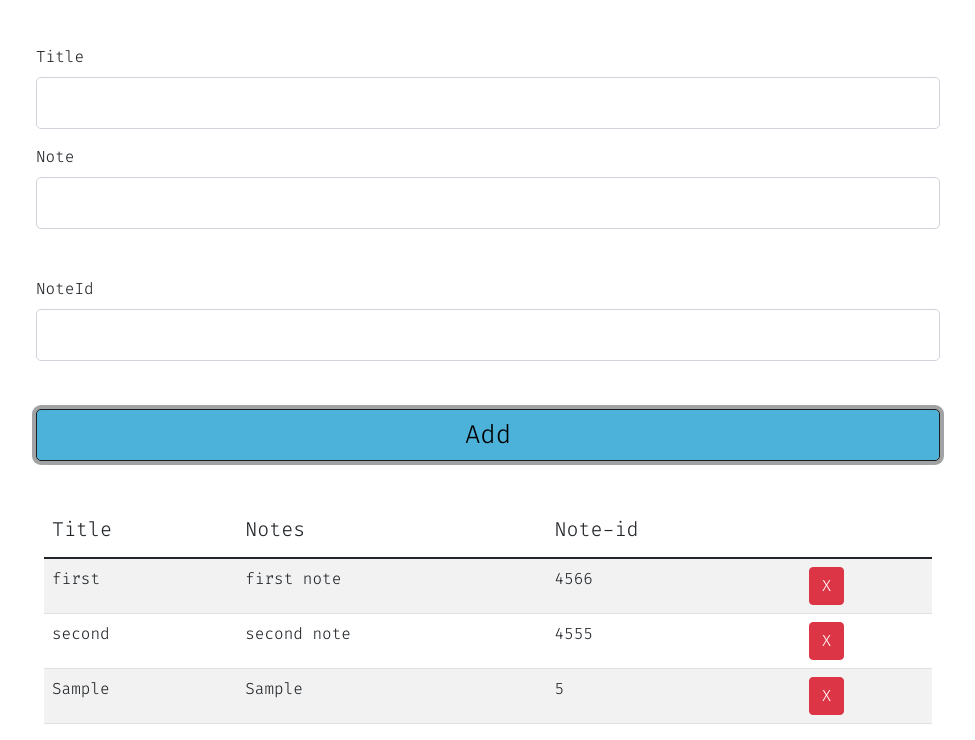
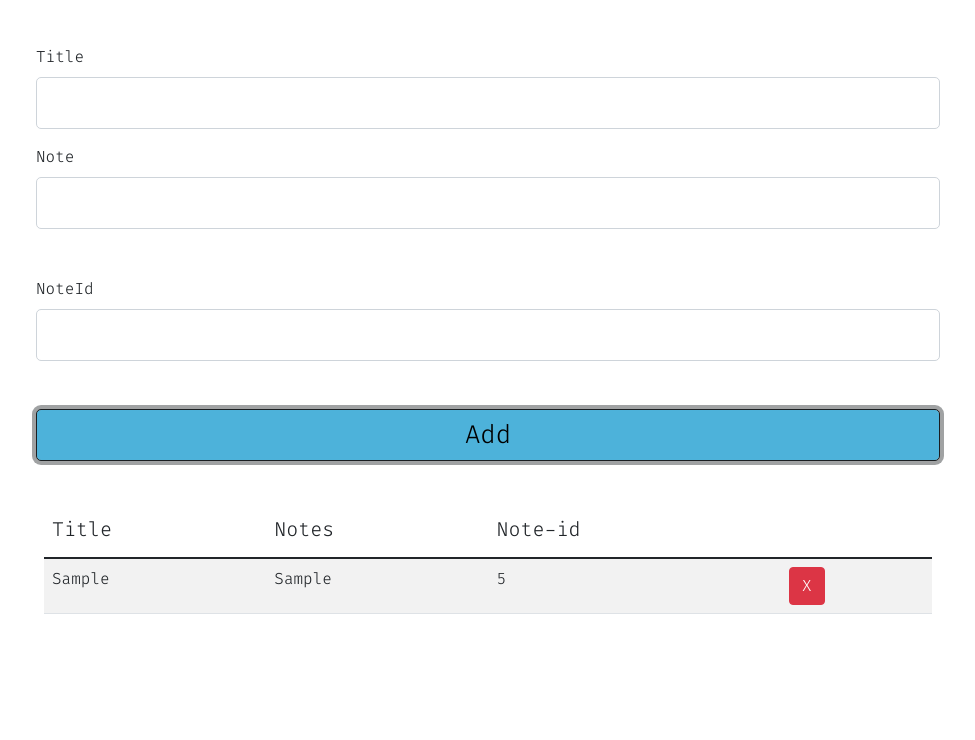
Before and after one commit to officialGanesh/Quick-Notes, a plain HTML site: page index.html in a window 1280 px wide. Both pictures are taken after typing "Sample", "Sample", "5" into the empty fields and a click on the input "Add". Shown: the part 107-847 px from the top of the page, without its empty margins (152-1127 px from the left). After the commit the page ends 800 px from the top, so only its background shows below. Drawn offline with nearby package versions, Linux system fonts and the light colour scheme.

Commit message:
Storage class

```diff
--- a/index.html
+++ b/index.html
@@ -36,6 +36,7 @@
           <form class="d-flex">
             <input
               class="form-control me-2"
+              id="query"
               type="search"
               placeholder="Search"
               aria-label="Search"
--- a/qNotes.js
+++ b/qNotes.js
@@ -9,22 +9,48 @@ class makeNotes{
 };
 
 
+// Storage
+class storage{
+
+    static getNotes(){
+        let notes;
+        if(localStorage.getItem('notes')===null){
+            notes = [];
+
+        }else{
+            notes = JSON.parse(localStorage.getItem("notes"));
+        }
+        return notes;
+    };
+
+    static addNotes(note){
+        let notes = storage.getNotes();
+        notes.push(note);
+        localStorage.setItem("notes",JSON.stringify(notes));
+    };
+
+    static removeNotes(num){
+
+        let notes = storage.getNotes();
+        notes.forEach((e,i)=>{
+            if(e.noteId==num){
+                notes.splice(i,1);
+            }
+        });
+        localStorage.setItem("notes",JSON.stringify(notes));
+
+    };
+
+}
+
+
+
 
 // User-interface
 class UI{
 
     static displayNotes(){
-        const notesList = [
-            {
-                title: "first",
-                note: "first note",
-                noteId: 4566,
-        },
-            {
-                title: "second",
-                note: "second note",
-                noteId: 4555,
-        }];
+        const notesList = storage.getNotes();
 
         let notes = notesList ;
 
@@ -68,6 +94,7 @@ class UI{
     };
 
 
+
 };
 
 document.addEventListener('DOMContentLoadeded',UI.displayNotes());
@@ -76,14 +103,23 @@ document.querySelector('#form').addEventListener('submit',(e)=>{
 
     e.preventDefault();
 
+
     let title = document.getElementById('title');
     let note = document.getElementById('note');
     let noteId = document.getElementById('NoteId');
+    if(title.value==='' || note.value==='' || noteId.value===''){
+        UI.showAlert('info','Fill all the fields 🦊')
+    }else{
+
 
         let noteObj = new makeNotes(title.value,note.value,noteId.value);
 
+        // Add note to localStorage
+        storage.addNotes(noteObj);
+
         // Add note to list
         UI.addNotesToList(noteObj);
+
 
         // clear user inputs
         UI.clearFields()
@@ -93,6 +129,11 @@ document.querySelector('#form').addEventListener('submit',(e)=>{
 
         // Remove notes
         removeNotes()
+
+
+
+    }
+
 });
 
 // Delete notes
@@ -103,6 +144,7 @@ let removeNotes = () => {
 
         if(e.target.classList.contains('delete')){
             e.target.parentElement.parentElement.remove();
+            storage.removeNotes(e.target.parentElement.previousElementSibling.innerHTML);
         };
         UI.showAlert('danger','Note Removed');
 
```
Lines whose indentation alone changed are shown as unchanged.
